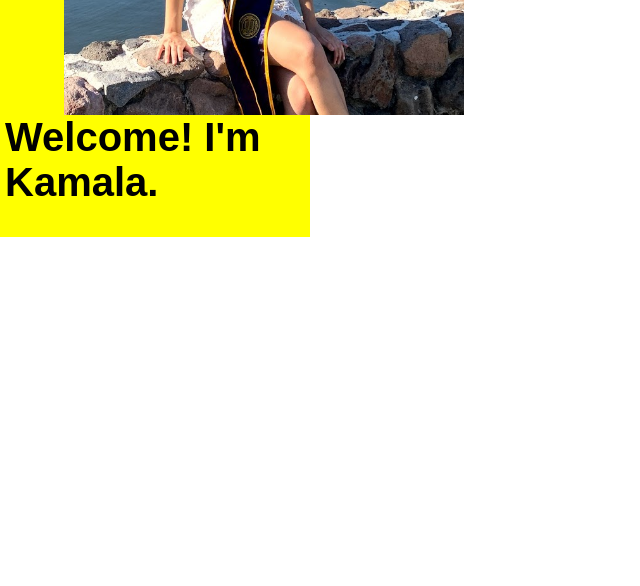
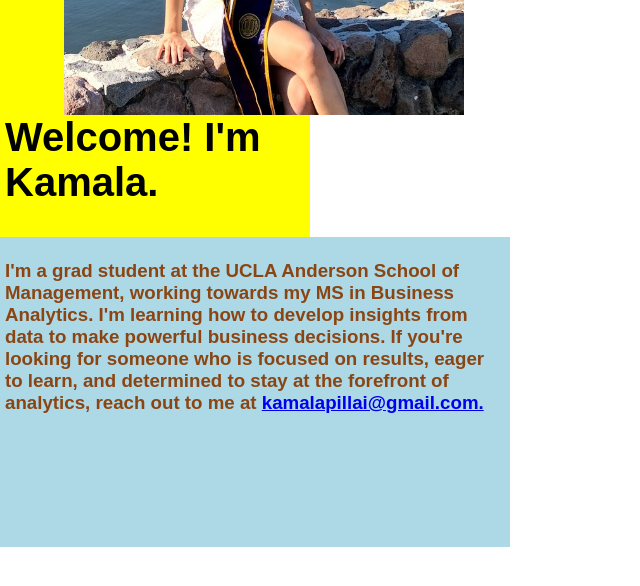
Before and after one commit to kpill/kpill.github.io, a Jekyll site: the page built from index.html, in a window 1280 px wide and 900 px high, scrolled down 586 px. Shown: the top 586 px of the window, without its empty margins (0-640 px from the left). Built offline with Jekyll 4.4.1, drawn with Linux system fonts in a browser that asks for light colours.

Commit message:
Update index.html

```diff
--- a/index.html
+++ b/index.html
@@ -12,12 +12,12 @@
 <h1 class="welcome-text">Welcome! I'm Kamala.</h1>
 </div>
 
-<!--<div class = "blue-text-box">
+<div class = "blue-text-box">
 <h3 class="about-text">I'm a grad student at the UCLA Anderson School of Management, working towards my MS in Business Analytics.
 	I'm learning how to develop insights from data to make powerful business decisions. If you're
 	looking for someone who is focused on results, eager to learn, and determined to stay at the forefront of analytics,
 	reach out to me at <a href="mailto:kamalapillai@gmail.com">kamalapillai@gmail.com.</a></h2>
-</div>-->
+</div>
 
 <embed src="/Kamala-Pillai-Resume.pdf" width="800px" height="2100px" />
 
```
